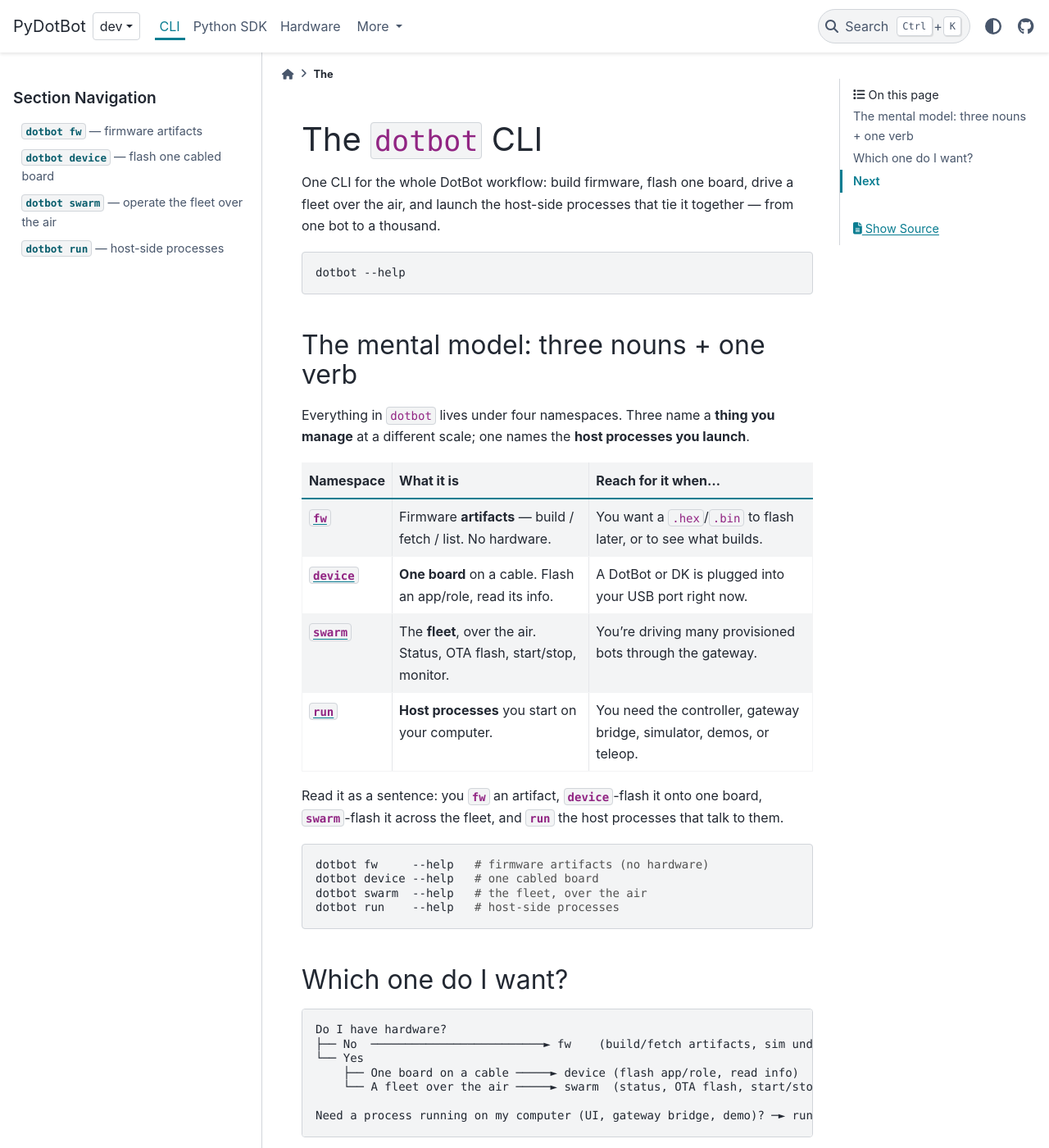
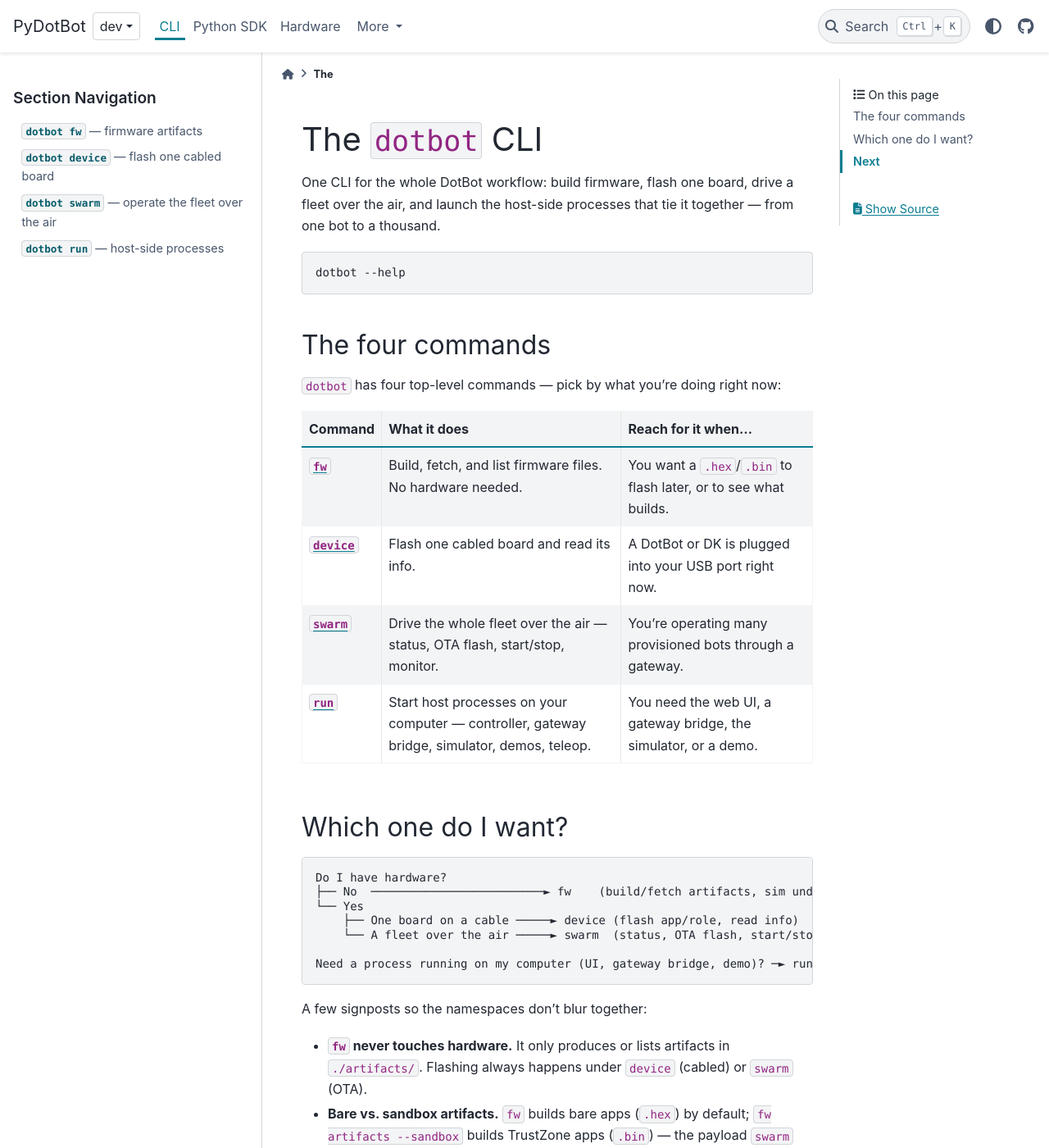
Before and after one commit to DotBots/PyDotBot, a Sphinx documentation site: the page built from doc/cli/index.md, in a window 1280 px wide and 1400 px high. Shown: the whole window at 82% size. Built offline with Sphinx 7.4.7 and the PyData theme 0.15.4, drawn with Linux system fonts in a browser that asks for light colours.

Commit message:
doc: reframe the CLI overview around tasks, not the noun/verb model
AI-assisted: Claude Opus 4.8

````diff
--- a/doc/cli/index.md
+++ b/doc/cli/index.md
@@ -16,28 +16,16 @@
 dotbot --help
 ```
 
-## The mental model: three nouns + one verb
+## The four commands
 
-Everything in `dotbot` lives under four namespaces. Three name a **thing you
-manage** at a different scale; one names the **host processes you launch**.
+`dotbot` has four top-level commands — pick by what you're doing right now:
 
-| Namespace | What it is | Reach for it when… |
+| Command | What it does | Reach for it when… |
 |---|---|---|
-| [`fw`](fw.md) | Firmware **artifacts** — build / fetch / list. No hardware. | You want a `.hex`/`.bin` to flash later, or to see what builds. |
-| [`device`](device.md) | **One board** on a cable. Flash an app/role, read its info. | A DotBot or DK is plugged into your USB port right now. |
-| [`swarm`](swarm.md) | The **fleet**, over the air. Status, OTA flash, start/stop, monitor. | You're driving many provisioned bots through the gateway. |
-| [`run`](run.md) | **Host processes** you start on your computer. | You need the controller, gateway bridge, simulator, demos, or teleop. |
-
-Read it as a sentence: you **`fw`** an artifact, **`device`**-flash it onto one
-board, **`swarm`**-flash it across the fleet, and **`run`** the host processes
-that talk to them.
-
-```bash
-dotbot fw     --help   # firmware artifacts (no hardware)
-dotbot device --help   # one cabled board
-dotbot swarm  --help   # the fleet, over the air
-dotbot run    --help   # host-side processes
-```
+| [`fw`](fw.md) | Build, fetch, and list firmware files. No hardware needed. | You want a `.hex`/`.bin` to flash later, or to see what builds. |
+| [`device`](device.md) | Flash one cabled board and read its info. | A DotBot or DK is plugged into your USB port right now. |
+| [`swarm`](swarm.md) | Drive the whole fleet over the air — status, OTA flash, start/stop, monitor. | You're operating many provisioned bots through a gateway. |
+| [`run`](run.md) | Start host processes on your computer — controller, gateway bridge, simulator, demos, teleop. | You need the web UI, a gateway bridge, the simulator, or a demo. |
 
 ## Which one do I want?
 
````
